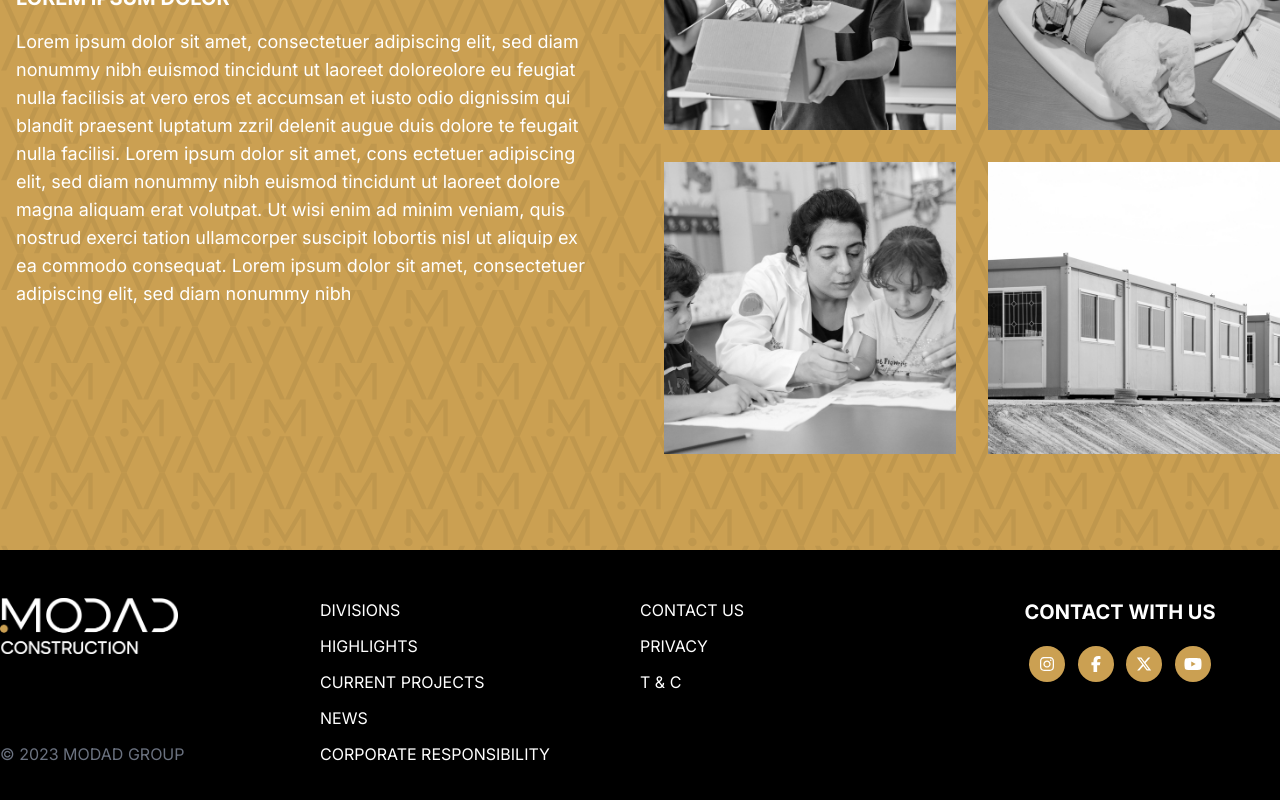
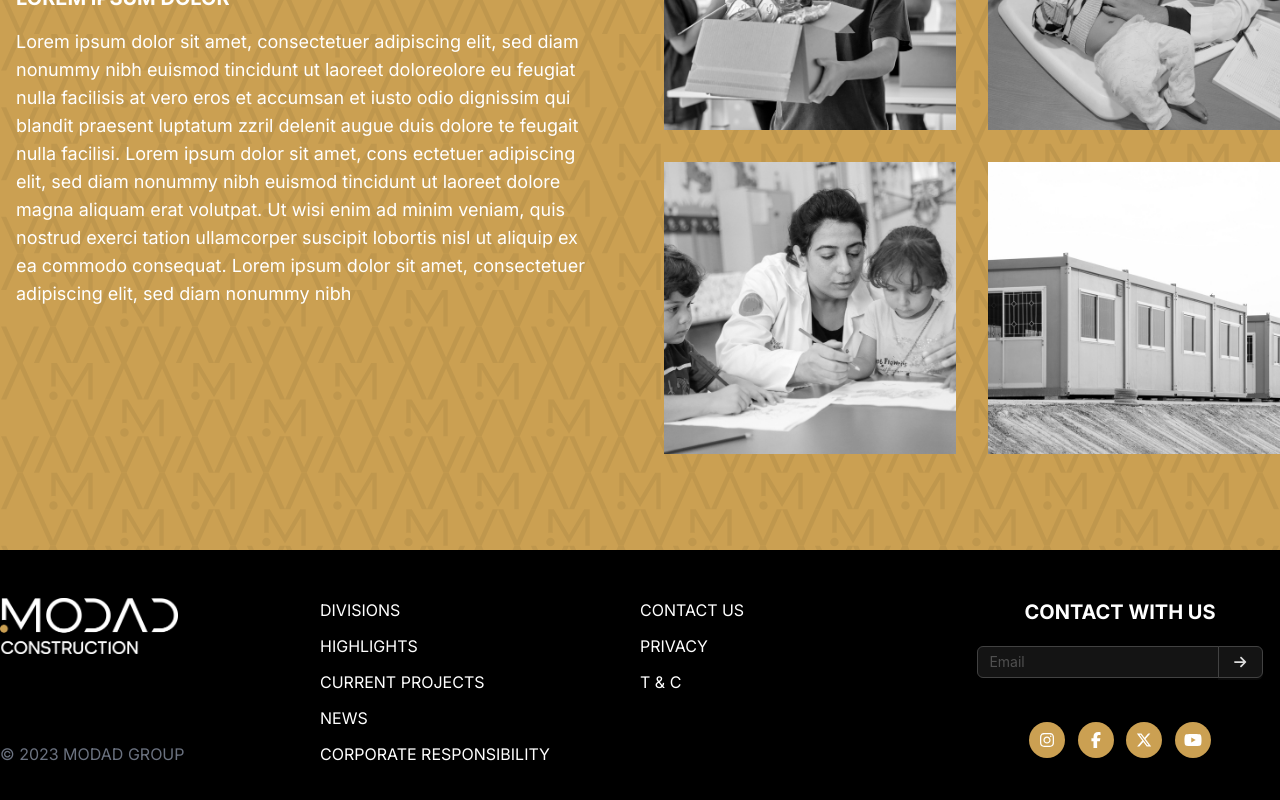
Before and after one commit to Sherif-jr/modad-construction-nextjs, a Next.js app: page / in a window 1280 px wide. Shown: the part 4161-4961 px from the top of the page. Built offline with nearby package versions, Linux system fonts and the light colour scheme.

Commit message:
created footer contact form

```diff
--- a/src/components/layout/Footer.tsx
+++ b/src/components/layout/Footer.tsx
@@ -7,6 +7,7 @@ import { faYoutube } from "@fortawesome/free-brands-svg-icons/faYoutube";
 import { faFacebookF } from "@fortawesome/free-brands-svg-icons/faFacebookF";
 import { faInstagram } from "@fortawesome/free-brands-svg-icons/faInstagram";
 import { faXTwitter } from "@fortawesome/free-brands-svg-icons/faXTwitter";
+import FooterContactForm from "./FooterContactForm";
 const Footer = () => {
   return (
     <footer className="bg-black text-white">
@@ -57,6 +58,9 @@ const Footer = () => {
           </div>
           <div className="flex flex-col items-center gap-5">
             <p className="uppercase font-bold text-xl">Contact with us</p>
+            <div>
+              <FooterContactForm />
+            </div>
             <div className="flex gap-2 justify-evenly items-center w-48">
               <Link
                 href="/"
--- /dev/null
+++ b/src/components/layout/FooterContactForm.tsx
@@ -0,0 +1,21 @@
+"use client";
+import { faArrowRight } from "@fortawesome/free-solid-svg-icons";
+import { FontAwesomeIcon } from "@fortawesome/react-fontawesome";
+import { Button, Form, Input, Space } from "antd";
+
+const FooterContactForm = () => {
+  return (
+    <Form>
+      <Form.Item name="email">
+        <Space.Compact>
+          <Input placeholder="Email" />
+          <Button htmlType="submit">
+            <FontAwesomeIcon icon={faArrowRight} />
+          </Button>
+        </Space.Compact>
+      </Form.Item>
+    </Form>
+  );
+};
+
+export default FooterContactForm;
```
